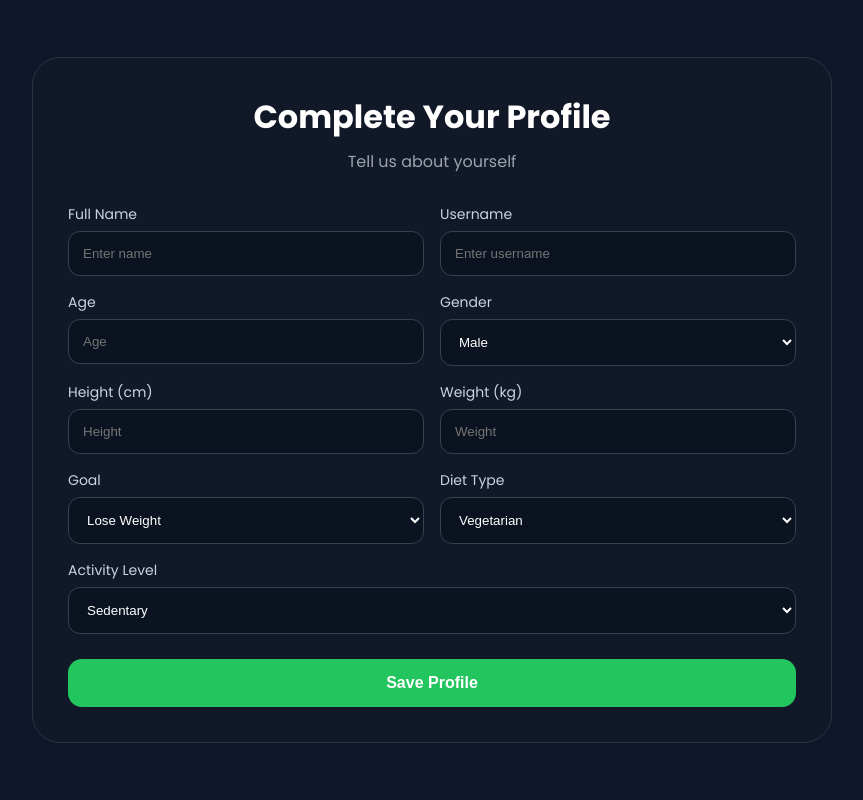
After one commit to Aygian-GH/PlateCheck, a Django app: template PlateCheck/PlateCheckWeb/templates/complete_profile.html in a window 1280 px wide. The commit adds this page. Shown: the whole page, without its empty margins (208-1071 px from the left). Run offline with Django 5.2, Linux system fonts and the light colour scheme; the template is opened without the code that fills it, so the values that code supplies are empty.

Commit message:
Save Push 1

```diff
--- a/PlateCheck/PlateCheckWeb/models.py
+++ b/PlateCheck/PlateCheckWeb/models.py
@@ -1 +1,5 @@
 from django.db import models
+
+class Users(models.Model):
+    username = models.TextField()
+    password = models.TextField()
--- /dev/null
+++ b/PlateCheck/PlateCheckWeb/templates/complete_profile.html
@@ -0,0 +1,147 @@
+<!DOCTYPE html>
+<html lang="en">
+    <head>
+        <meta charset="UTF-8">
+        <meta name="viewport" content="width=device-width, initial-scale=1.0">
+        <title>PlateCheck - Complete Profile</title>
+        <link href="https://fonts.googleapis.com/css2?family=Poppins:wght@400;500;600;700&display=swap" rel="stylesheet">
+        <style>
+            *{margin:0;padding:0;box-sizing:border-box}
+            body{
+                font-family:Poppins,sans-serif;
+                background:#0f172a;
+                display:flex;
+                justify-content:center;
+                align-items:center;
+                min-height:100vh;
+                padding:30px;
+            }
+
+            .card{
+                width:100%;
+                max-width:800px;
+                background:#111827;
+                border:1px solid #2b3548;
+                border-radius:28px;
+                padding:35px;
+                color:white;
+            }
+
+                h1{text-align:center;margin-bottom:8px}
+                .sub{text-align:center;color:#9ca3af;margin-bottom:30px}
+                .grid{
+                display:grid;
+                grid-template-columns:1fr 1fr;
+                gap:16px;
+            }
+
+                input,select{
+                width:100%;
+                padding:14px;
+                border-radius:12px;
+                border:1px solid #374151;
+                background:#0b1220;
+                color:white;
+            }
+
+            .full{grid-column:1/-1}
+            .btn{
+                width:100%;
+                margin-top:25px;
+                padding:15px;
+                border:none;
+                border-radius:14px;
+                background:#22c55e;
+                color:white;
+                font-weight:600;
+                font-size:16px;
+            }
+
+            label{
+                display:block;
+                margin-bottom:6px;
+                font-size:14px;
+                color:#cbd5e1;
+            }
+            .field{display:flex;flex-direction:column}
+
+        </style>
+    </head>
+
+    <body>
+        <div class="card">
+            <h1>Complete Your Profile</h1>
+            <p class="sub">Tell us about yourself</p>
+
+            <div class="grid">
+                <div class="field">
+                <label>Full Name</label>
+                <input type="text" placeholder="Enter name">
+            </div>
+
+            <div class="field">
+                <label>Username</label>
+                <input type="text" placeholder="Enter username">
+            </div>
+
+            <div class="field">
+                <label>Age</label>
+                <input type="number" placeholder="Age">
+            </div>
+
+            <div class="field">
+                <label>Gender</label>
+                <select>
+                <option>Male</option>
+                <option>Female</option>
+                <option>Other</option>
+                </select>
+            </div>
+
+            <div class="field">
+                <label>Height (cm)</label>
+                <input type="number" placeholder="Height">
+            </div>
+
+            <div class="field">
+                <label>Weight (kg)</label>
+                <input type="number" placeholder="Weight">
+            </div>
+
+            <div class="field">
+                <label>Goal</label>
+                <select>
+                <option>Lose Weight</option>
+                <option>Gain Weight</option>
+                <option>Build Muscle</option>
+                <option>Maintain Weight</option>
+                </select>
+            </div>
+
+            <div class="field">
+                <label>Diet Type</label>
+                <select>
+                <option>Vegetarian</option>
+                <option>Non-Vegetarian</option>
+                <option>Vegan</option>
+                <option>Eggetarian</option>
+                </select>
+            </div>
+
+            <div class="field full">
+                <label>Activity Level</label>
+                <select>
+                <option>Sedentary</option>
+                <option>Lightly Active</option>
+                <option>Moderately Active</option>
+                <option>Very Active</option>
+                </select>
+            </div>
+
+            </div>
+
+            <button class="btn" type="button">Save Profile</button>
+
+        </div>
+    </body>
+</html>
```
Also changed, not shown: PlateCheck/PlateCheckWeb/templates/image_upload.html (deleted, +0 -9 lines), PlateCheck/PlateCheckWeb/templates/login.html (indentation only), PlateCheck/PlateCheckWeb/templates/profile.html (added), PlateCheck/PlateCheckWeb/templates/signup.html (indentation only).
